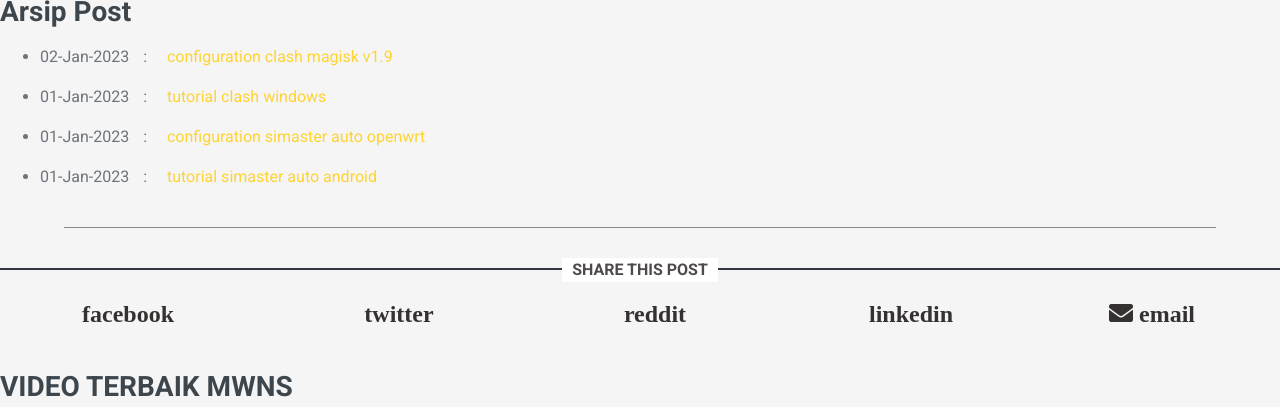
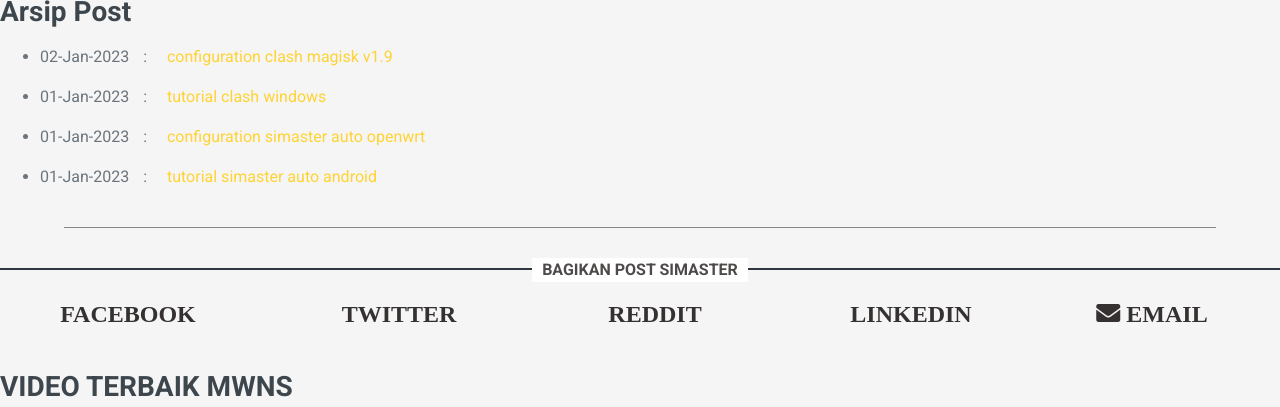
Before and after one commit to mwnsofficial/simaster, a Jekyll site: the page built from pages/blog/arsip.html, in a window 1280 px wide and 900 px high, scrolled down 422 px, cut to the strip 0-407 px from the top of the window. Built offline with Jekyll 4.4.1, drawn with Linux system fonts in a browser that asks for light colours; nearby versions of some CDN libraries; comment, search, counter and statistics services are not loaded.

Commit message:
Update bagikan.html

```diff
--- a/_includes/bagikan.html
+++ b/_includes/bagikan.html
@@ -1,27 +1,27 @@
 <div id="kotak-bagikan-container">
 <div class="garis-label-c">
-<p class="bagikan-sekarang">Share this post</p>
+<p class="bagikan-sekarang">BAGIKAN POST SIMASTER</p>
 </div>
 <div id="kotak-bagikan">
 <a href="https://www.facebook.com/sharer/sharer.php?u={{ site.url }}{{ page.url }}" onclick="window.open(this.href, 'mywin', 'left=20,top=20,width=500,height=500,toolbar=1,resizable=0'); return false;">
-<i class="fa fa-facebook-official fa share-button">
-facebook</i>
+<i class="fab fa-facebook-official fa share-button">
+FACEBOOK</i>
 </a>
 <a href="https://twitter.com/intent/tweet?text={{ page.title }}&url={{ site.url }}{{ page.url }}" onclick="window.open(this.href, 'mywin', 'left=20,top=20,width=500,height=500,toolbar=1,resizable=0'); return false;">
-<i class="fa fa-twitter fa share-button">
-twitter</i>
+<i class="fab fa-twitter fa share-button">
+TWITTER</i>
 </a>
 <a href="http://www.reddit.com/submit?url={{ site.url }}{{ page.url }}" onclick="window.open(this.href, 'mywin', 'left=20,top=20,width=900,height=500,toolbar=1,resizable=0'); return false;">
-<i class="fa fa-reddit fa share-button">
-reddit</i>
+<i class="fab fa-reddit fa share-button">
+REDDIT</i>
 </a>
 <a href="https://www.linkedin.com/shareArticle?mini=true&url={{ site.url }}{{ page.url }}&title={{ page.title }}&summary={{ page.desc }}&source=webjeda" onclick="window.open(this.href, 'mywin', 'left=20,top=20,width=500,height=500,toolbar=1,resizable=0'); return false;">
-<i class="fa fa-linkedin fa share-button">
-linkedin</i>
+<i class="fab fa-linkedin fa share-button">
+LINKEDIN</i>
 </a>
 <a href="mailto:?subject={{ page.title }}&amp;body=Check out this site {{ site.url }}{{ page.url }}">
 <i class="fa fa-envelope fa share-button">
-email</i>
+EMAIL</i>
 </a>
 </div>
 </div>
```
